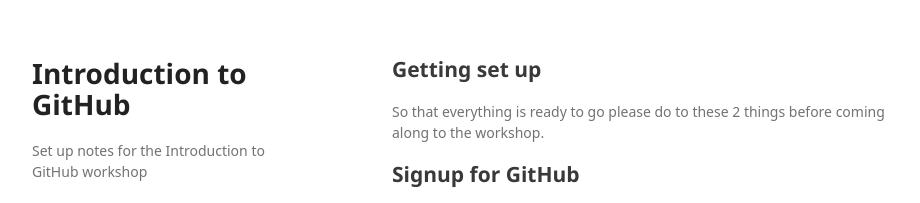
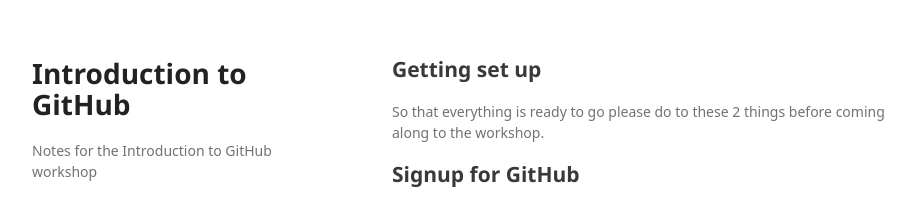
Before and after one commit to mikej/git-intro, a plain HTML site: page index.html in a window 1280 px wide. Shown: the top 203 px of the page, without its empty margins (178-1098 px from the left). Drawn offline with Linux system fonts and the light colour scheme; a web font is replaced by a local one.

Commit message:
adjust subheading

```diff
--- a/index.html
+++ b/index.html
@@ -16,7 +16,7 @@
     <div class="wrapper">
       <header>
         <h1>Introduction to GitHub</h1>
-        <p>Set up notes for the Introduction to GitHub workshop</p>
+        <p>Notes for the Introduction to GitHub workshop</p>
 
         <!-- <p class="view"><a href="https://github.com/mikej/git-intro">Download the Slides</a></p> -->
 
```
